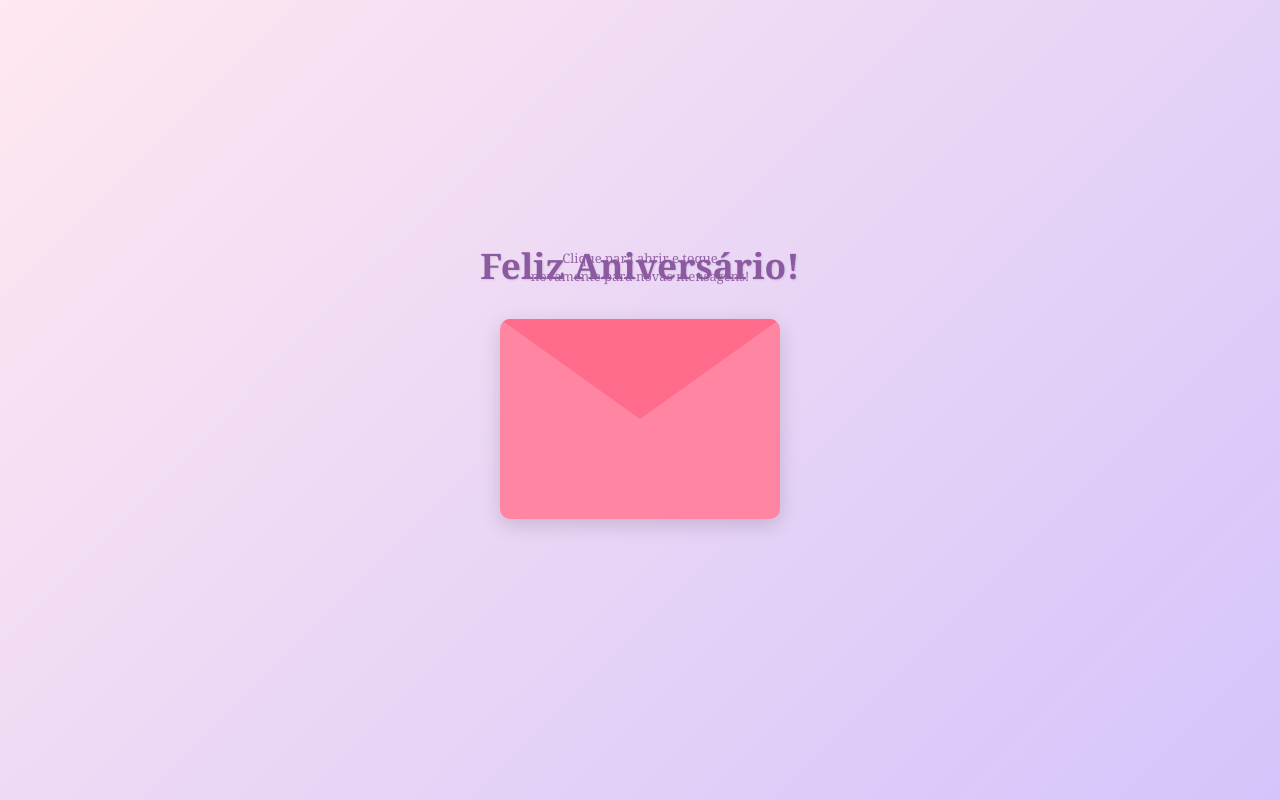
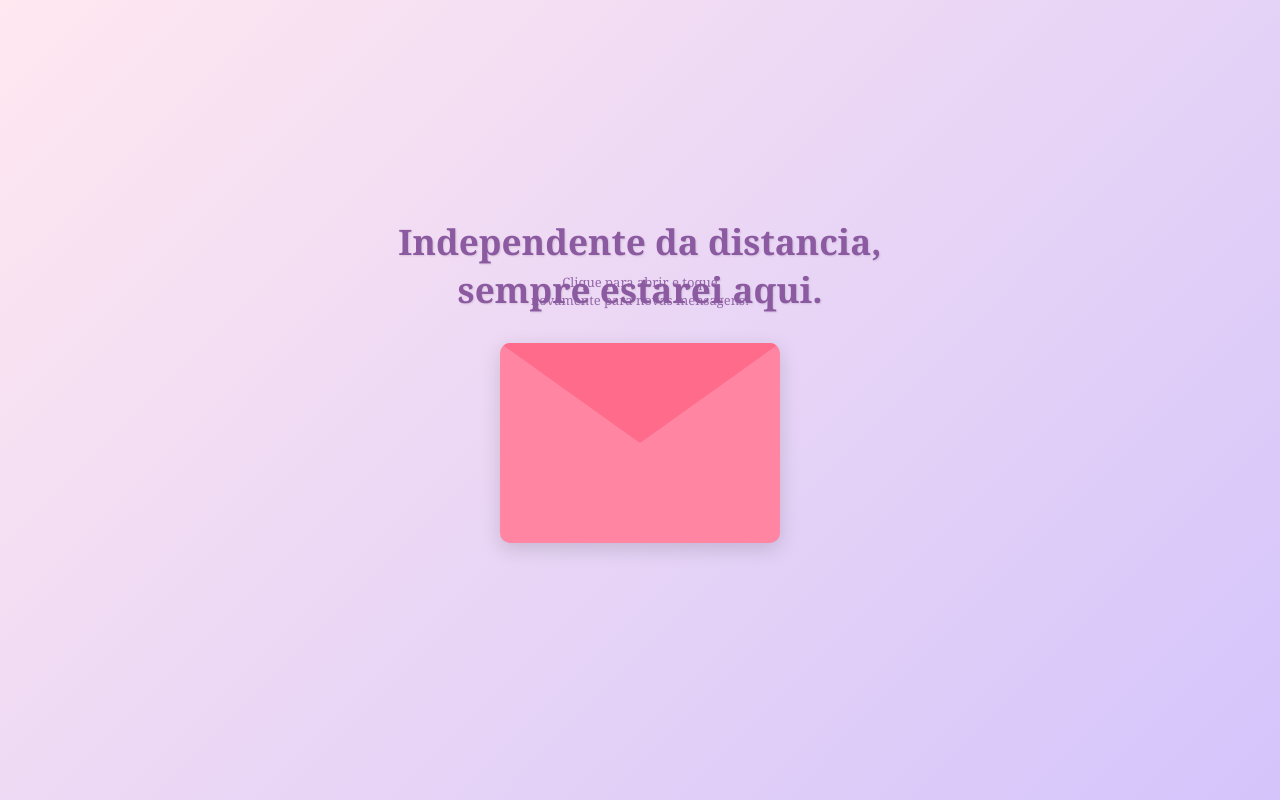
Before and after one commit to Kz3r00/Feliz_Niver_DD, a plain HTML site: page index.html in a window 1280 px wide. Drawn offline with Linux system fonts and the light colour scheme.

Commit message:
Update index.html

```diff
--- a/index.html
+++ b/index.html
@@ -8,7 +8,7 @@
 </head>
 <body class="carta-page">
     <div class="container">
-        <h1>Feliz Aniversário!</h1>
+        <h1>Independente da distancia, sempre estarei aqui.</h1>
 
         <div class="envelope-container" onclick="abrirEnvelope()">
             <div class="envelope">
@@ -17,7 +17,6 @@
                 </div>
             </div>
             <div class="carta" id="mensagem">
-                Independente da distancia, sempre estarei aqui.
             </div>
         </div>
 
```
